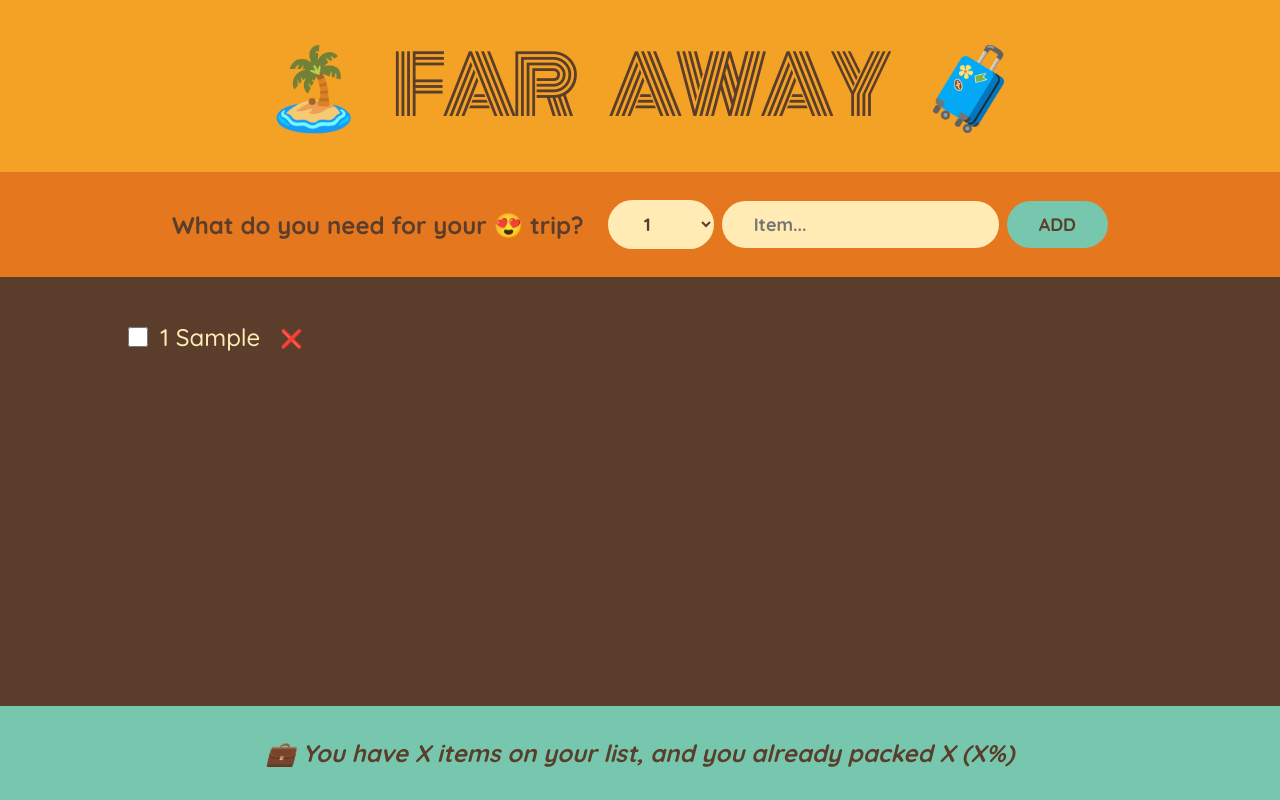
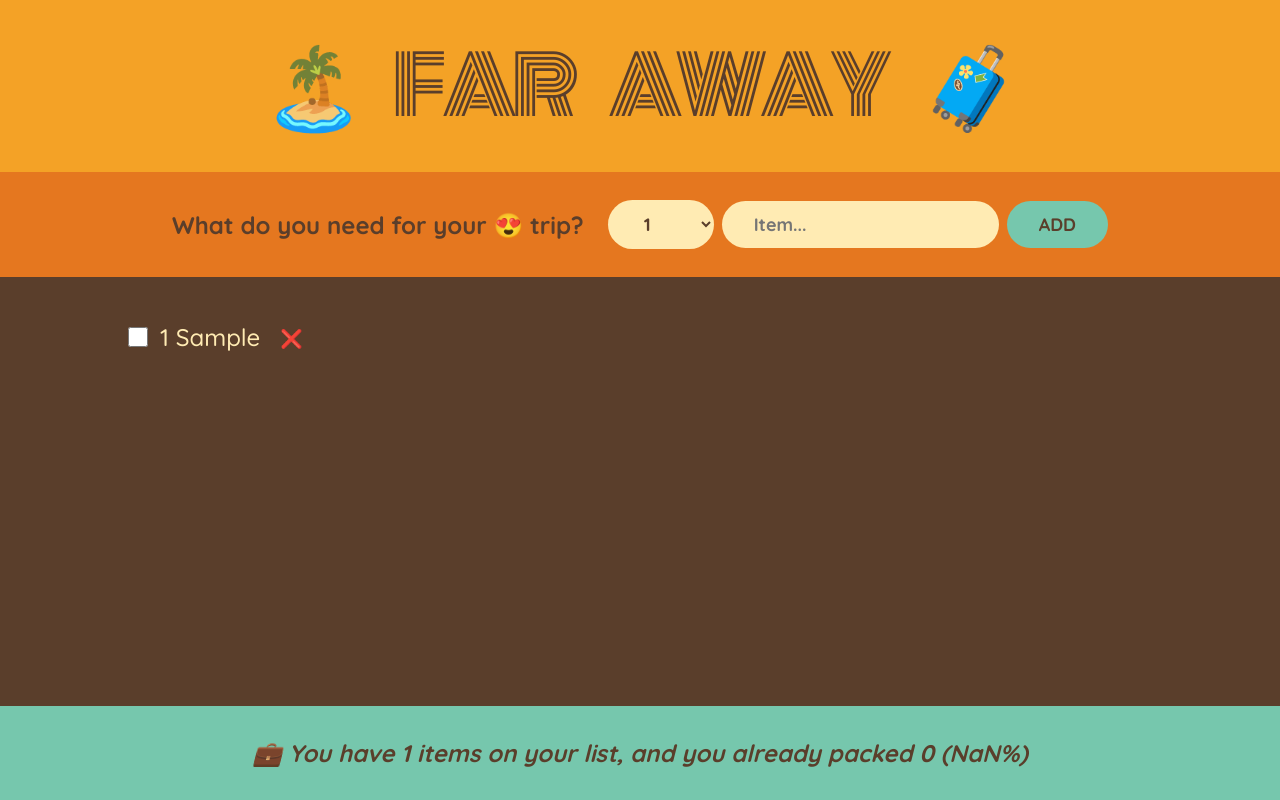
Before and after one commit to Rahimah-817/travel-list, a React (Create React App) app: page / in a window 1280 px wide. Both pictures are taken after typing "Sample" into the empty fields and a click on the button "ADD". Built offline with nearby package versions, Linux system fonts and the light colour scheme.

Commit message:
Calculating Statistics as Derived State

```diff
--- a/src/App.js
+++ b/src/App.js
@@ -7,7 +7,6 @@
 
 export default function App() {
   const [items, setItems] = useState([]);
-
   function handleAddItems(item) {
     setItems((items) => [...items, item]);
   }
@@ -33,7 +32,7 @@
         onDeleteItem={handleDeleteItem}
         onToggleItem={handleToggleItem}
       />
-      <Stats />
+      <Stats items={items} />
     </div>
   );
 }
@@ -118,10 +117,20 @@
   );
 }
 
-function Stats() {
+function Stats({items}) {
+  if (!items.length) return (
+    <p className="stats"><em>Start adding some items to your packing list 🚀</em></p>
+  )
+
+  const numItems = items.length;
+  const numPacked = items.filter((item) => item.packed).length;
+  const percentage = Math.round((numPacked / numPacked) * 100);
   return (
     <footer className="stats">
-      <em>💼 You have X items on your list, and you already packed X (X%)</em>
+      <em>
+        {percentage === 100? "You got everything! Ready to go ✈️" :
+        `💼 You have ${numItems} items on your list, and you already packed ${numPacked} (${percentage}%)`}
+      </em>
     </footer>
   );
 }
```
